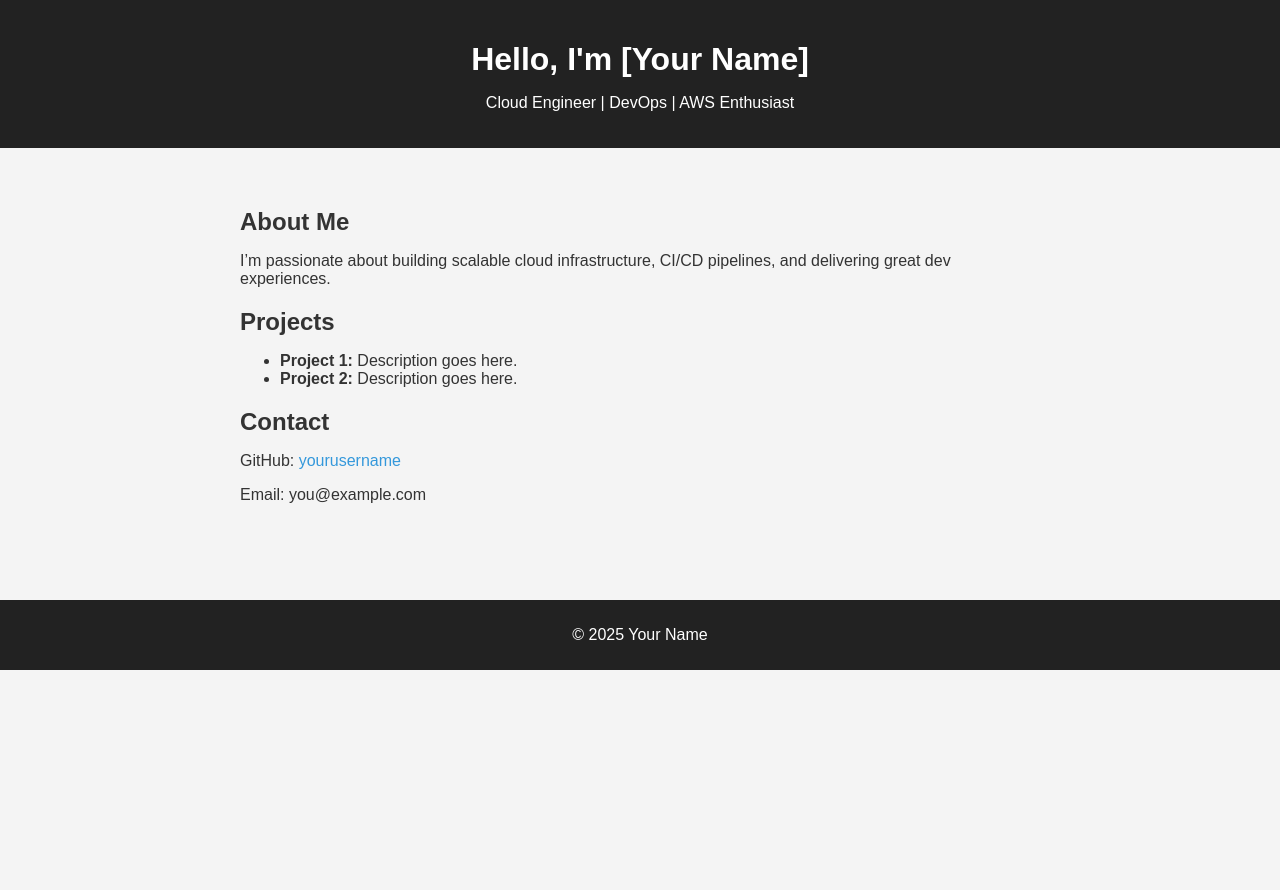
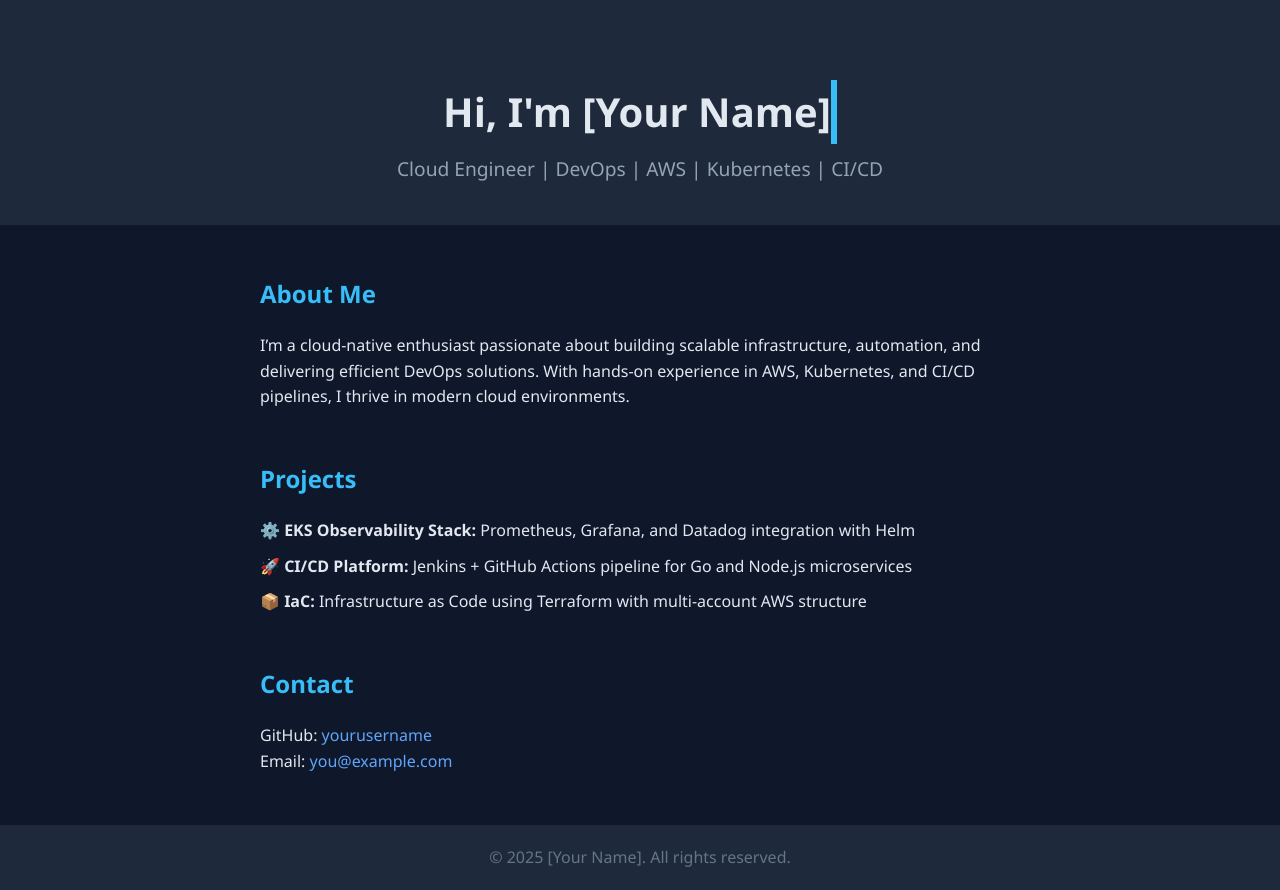
Before and after one commit to DevOpShivank/devshivops.github.io, a plain HTML site: page index.html in a window 1280 px wide. Before the commit the page ends 800 px from the top, so only its background shows below. Drawn offline with Linux system fonts and the light colour scheme.

Commit message:
Update index.html

```diff
--- a/index.html
+++ b/index.html
@@ -3,64 +3,187 @@
 <head>
   <meta charset="UTF-8" />
   <meta name="viewport" content="width=device-width, initial-scale=1.0"/>
-  <title>My GitHub Portfolio</title>
+  <title>[Your Name] | Cloud Engineer</title>
   <style>
+    /* Reset & basic styling */
+    * {
+      margin: 0;
+      padding: 0;
+      box-sizing: border-box;
+    }
+
     body {
-      font-family: Arial, sans-serif;
-      margin: 0;
-      background-color: #f4f4f4;
-      color: #333;
+      font-family: 'Segoe UI', Tahoma, Geneva, Verdana, sans-serif;
+      background: #0f172a;
+      color: #e2e8f0;
+      line-height: 1.6;
+      overflow-x: hidden;
+      position: relative;
     }
+
     header {
-      background-color: #222;
-      color: #fff;
-      padding: 20px;
       text-align: center;
+      padding: 80px 20px 40px;
+      background: #1e293b;
+      position: relative;
+      z-index: 1;
     }
-    section {
-      padding: 40px;
-      max-width: 800px;
+
+    h1.typewriter {
+      font-size: 2.5rem;
+      white-space: nowrap;
+      overflow: hidden;
+      border-right: .15em solid #38bdf8;
+      animation: typing 3s steps(30, end), blink-caret .75s step-end infinite;
+      width: max-content;
       margin: auto;
     }
-    h1, h2 {
+
+    @keyframes typing {
+      from { width: 0 }
+      to { width: 100% }
+    }
+
+    @keyframes blink-caret {
+      from, to { border-color: transparent }
+      50% { border-color: #38bdf8; }
+    }
+
+    header p {
+      font-size: 1.2rem;
+      margin-top: 10px;
+      color: #94a3b8;
+    }
+
+    section {
+      max-width: 800px;
+      margin: 50px auto;
+      padding: 0 20px;
+      animation: fadeInUp 1s ease-in forwards;
+      opacity: 0;
+    }
+
+    @keyframes fadeInUp {
+      from {
+        opacity: 0;
+        transform: translateY(40px);
+      }
+      to {
+        opacity: 1;
+        transform: translateY(0);
+      }
+    }
+
+    h2 {
+      margin-bottom: 20px;
+      color: #38bdf8;
+    }
+
+    ul {
+      list-style-type: none;
+      padding-left: 0;
+    }
+
+    li {
       margin-bottom: 10px;
     }
+
+    a {
+      color: #60a5fa;
+      text-decoration: none;
+    }
+
+    a:hover {
+      text-decoration: underline;
+    }
+
     footer {
-      background: #222;
-      color: #fff;
       text-align: center;
-      padding: 10px;
-      margin-top: 40px;
+      padding: 20px;
+      background: #1e293b;
+      color: #64748b;
+      margin-top: 50px;
     }
-    a {
-      color: #3498db;
-      text-decoration: none;
+
+    /* Hover effect for section titles */
+    section h2:hover {
+      color: #0ea5e9;
+      transition: color 0.3s ease;
+    }
+
+    /* Animated background shapes */
+    .bg-shapes {
+      position: fixed;
+      top: 0;
+      left: 0;
+      width: 100%;
+      height: 100%;
+      z-index: 0;
+      overflow: hidden;
+      pointer-events: none;
+    }
+
+    .bg-shapes span {
+      position: absolute;
+      display: block;
+      width: 40px;
+      height: 40px;
+      background: rgba(56, 189, 248, 0.1);
+      animation: float 20s infinite;
+      border-radius: 50%;
+    }
+
+    @keyframes float {
+      0% {
+        transform: translateY(0) translateX(0);
+      }
+      100% {
+        transform: translateY(-1000px) translateX(300px);
+      }
     }
   </style>
 </head>
 <body>
+  <div class="bg-shapes">
+    <!-- Random animated bubbles -->
+    <span style="left:10%; animation-delay: 0s;"></span>
+    <span style="left:20%; animation-delay: 3s;"></span>
+    <span style="left:30%; animation-delay: 6s;"></span>
+    <span style="left:50%; animation-delay: 1s;"></span>
+    <span style="left:70%; animation-delay: 4s;"></span>
+    <span style="left:90%; animation-delay: 2s;"></span>
+  </div>
+
   <header>
-    <h1>Hello, I'm [Your Name]</h1>
-    <p>Cloud Engineer | DevOps | AWS Enthusiast</p>
+    <h1 class="typewriter">Hi, I'm [Your Name]</h1>
+    <p>Cloud Engineer | DevOps | AWS | Kubernetes | CI/CD</p>
   </header>
 
   <section>
     <h2>About Me</h2>
-    <p>I’m passionate about building scalable cloud infrastructure, CI/CD pipelines, and delivering great dev experiences.</p>
+    <p>
+      I’m a cloud-native enthusiast passionate about building scalable infrastructure, automation, and delivering efficient DevOps solutions.
+      With hands-on experience in AWS, Kubernetes, and CI/CD pipelines, I thrive in modern cloud environments.
+    </p>
+  </section>
 
+  <section>
     <h2>Projects</h2>
     <ul>
-      <li><strong>Project 1:</strong> Description goes here.</li>
-      <li><strong>Project 2:</strong> Description goes here.</li>
+      <li><strong>⚙️ EKS Observability Stack:</strong> Prometheus, Grafana, and Datadog integration with Helm</li>
+      <li><strong>🚀 CI/CD Platform:</strong> Jenkins + GitHub Actions pipeline for Go and Node.js microservices</li>
+      <li><strong>📦 IaC:</strong> Infrastructure as Code using Terraform with multi-account AWS structure</li>
     </ul>
+  </section>
 
+  <section>
     <h2>Contact</h2>
-    <p>GitHub: <a href="https://github.com/devshivops">yourusername</a></p>
-    <p>Email: you@example.com</p>
+    <p>GitHub: <a href="https://github.com/yourusername" target="_blank">yourusername</a></p>
+    <p>Email: <a href="mailto:you@example.com">you@example.com</a></p>
   </section>
 
   <footer>
-    <p>© 2025 Your Name</p>
+    <p>© 2025 [Your Name]. All rights reserved.</p>
   </footer>
 </body>
 </html>
```
